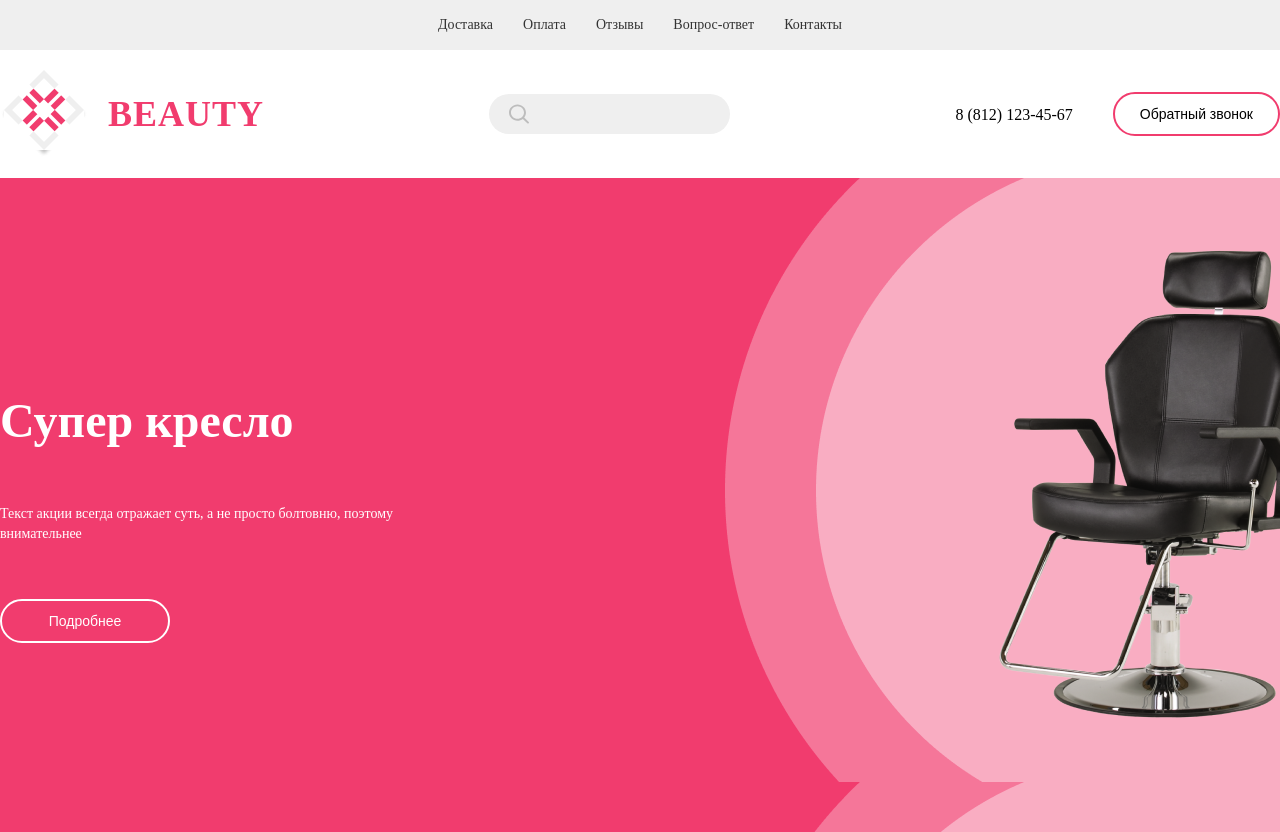
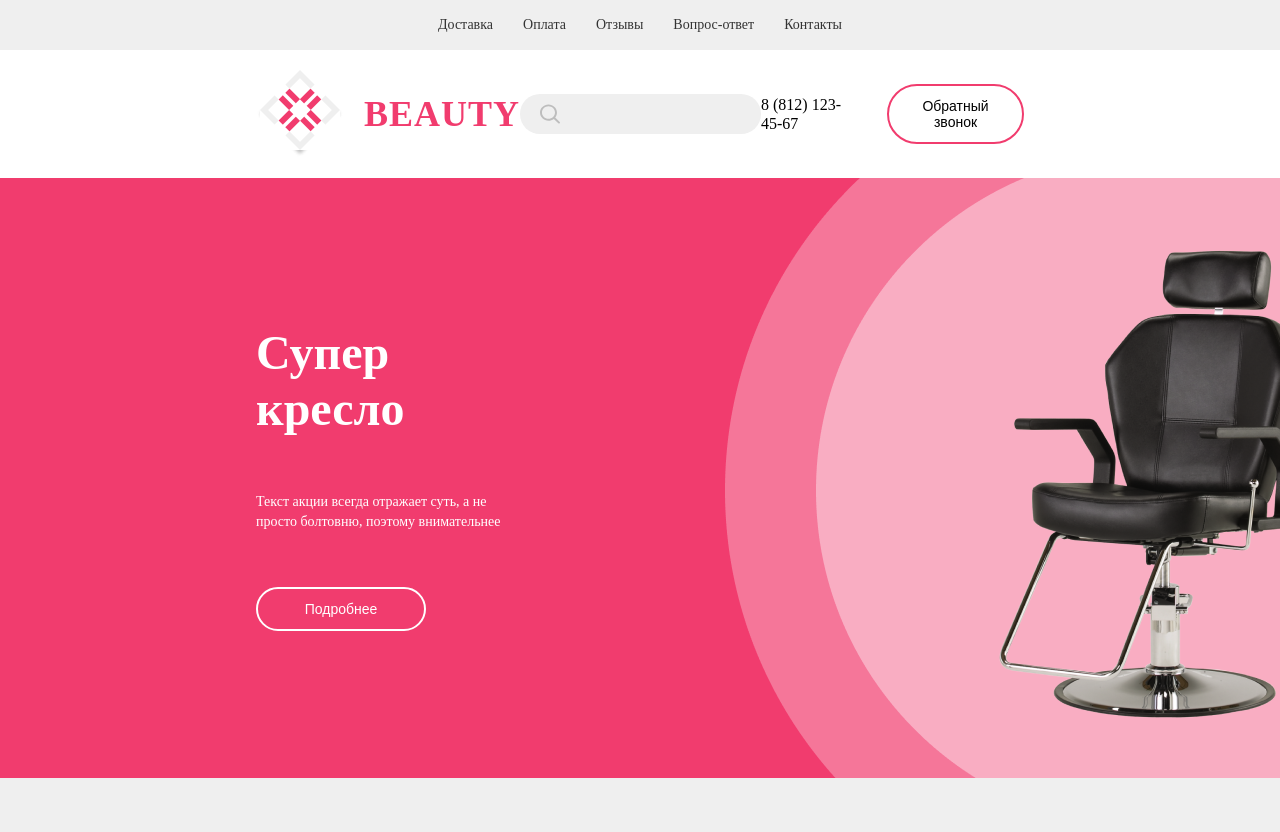
Before and after one commit to CloudClaw/html-scss-shop, a website: page index.html in a window 1280 px wide. Shown: the top 832 px of the page. Drawn offline with Linux system fonts and the light colour scheme.

Commit message:
fix some features

```diff
--- a/src/scss/common/_info-block.scss
+++ b/src/scss/common/_info-block.scss
@@ -19,11 +19,15 @@ $info-block-input-height: 35;
 		display: flex;
 		justify-content: center;
 		align-items: center;
+		width: 50%;
 	}
 	&__image &__title {
 		font-weight: bold;
 		font-size: 1.8rem;
 		line-height: 2.1rem;
+	}
+	&__image{
+		width: 100%;
 	}
 	&__subtitle {
 		font-size: 1.4rem;
--- a/src/scss/global/_global.scss
+++ b/src/scss/global/_global.scss
@@ -1,3 +1,5 @@
+$wrapper-w:60%;
+
 html {
 	font-size: 10px;
 	line-height: 10px;
@@ -20,3 +22,12 @@ a {
 		text-decoration: underline;
 	}
 }
+.wrapper {
+	width: $wrapper-w;
+}
+
+section,header,footer {
+	display: flex;
+	justify-content: center;
+	align-items: center;
+}
--- a/src/scss/modules/_sponsors.scss
+++ b/src/scss/modules/_sponsors.scss
@@ -1,5 +1,5 @@
 .sponsors {
-	background: $primary2;
+	background: $primary3;
 	&__wrapper {
 		display: flex;
 		flex-wrap: wrap;
--- a/src/scss/modules/_super-product.scss
+++ b/src/scss/modules/_super-product.scss
@@ -1,6 +1,14 @@
+$super-product-bg-h:600px;
+
 .super-product {
 	background-image: url(../assets/super-product/bg.png);
+	background-repeat: no-repeat;
 	color: $main-text-color;
+
+	height: $super-product-bg-h;
+
+	display: flex;
+	align-items: center;
 
 	&__wrapper {
 		display: flex;
```
Also changed, not shown: src/css/index.css.
